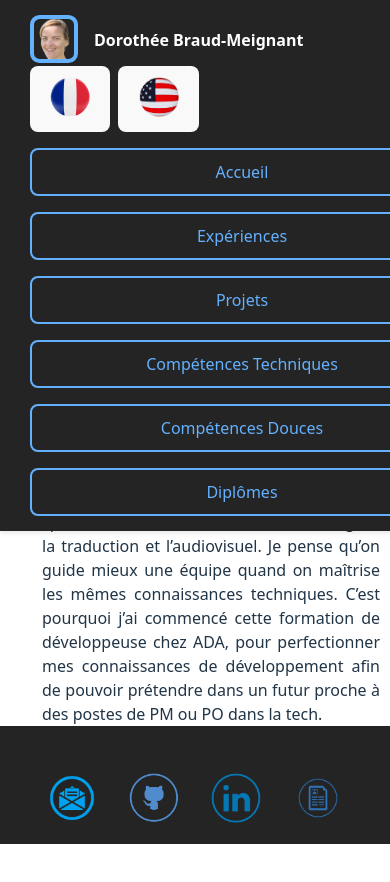
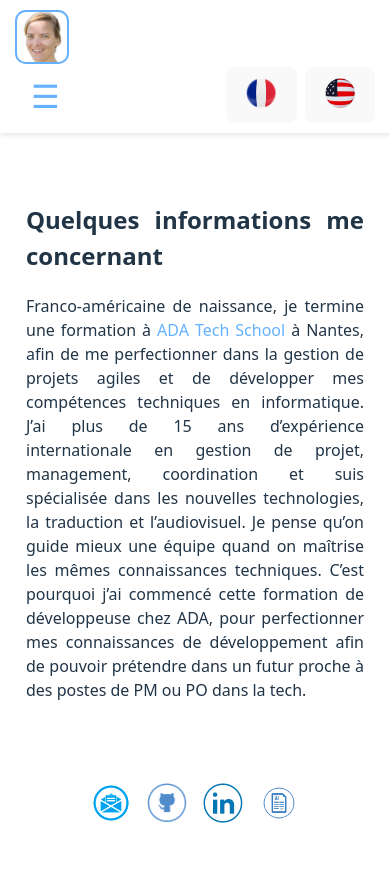
Before and after one commit to DorotheeBM/CVDBM, a React (Vite) app: page / in a window 390 px wide. Shown: the top 882 px of the page. Built offline with nearby package versions, Linux system fonts and the light colour scheme.

Commit message:
ajout du menu burger

```diff
--- a/src/components/Header.jsx
+++ b/src/components/Header.jsx
@@ -1,14 +1,18 @@
-import React, { useContext, useState } from "react";
+import React, { useState, useContext } from "react";
 import { Link } from "react-router-dom";
 import Photo from "./assets/photodetouree.png";
 import FR from "./assets/FR.png";
 import USA from "./assets/USA.png";
+import { LangContext } from "../App";
 import "../index.css";
-import { LangContext } from "../App";
 
 function Header() {
   const { lang, setLang, translations } = useContext(LangContext);
-  // const [menuOpen, setMenuOpen] = unseState(false);
+  const [menuOpen, setMenuOpen] = useState(false);
+
+  const toggleMenu = () => {
+    setMenuOpen(!menuOpen);
+  };
 
   return (
     <header className="header-container">
@@ -17,6 +21,13 @@ function Header() {
           <img src={Photo} alt="Dorothée Braud-Meignant" className="header-photo" />
           <h1 className="header-name">Dorothée Braud-Meignant</h1>
         </div>
+
+        {/* Bouton hamburger */}
+        <button className="burger" onClick={toggleMenu}>
+          ☰
+        </button>
+
+        {/* Drapeaux */}
         <div className="language-buttons">
           <button onClick={() => setLang("fr")} title={translations.french_title}>
             <img src={FR} alt={translations.french_alt} className="flag-icon" />
@@ -27,13 +38,14 @@ function Header() {
         </div>
       </div>
 
-      <nav className="nav-links">
-        <Link to="/" className="nav-link">{translations.home}</Link>
-        <Link to="/experiences" className="nav-link">{translations.experience}</Link>
-        <Link to="/projets" className="nav-link">{translations.projects}</Link>
-        <Link to="/competences-techniques" className="nav-link">{translations.technical_skills}</Link>
-        <Link to="/competences-douces" className="nav-link">{translations.soft_skills}</Link>
-        <Link to="/diplomes" className="nav-link">{translations.diplomas}</Link>
+      {/* Navigation principale */}
+      <nav className={`nav-links ${menuOpen ? "show" : ""}`}>
+        <Link to="/" className="nav-link" onClick={() => setMenuOpen(false)}>{translations.home}</Link>
+        <Link to="/experiences" className="nav-link" onClick={() => setMenuOpen(false)}>{translations.experience}</Link>
+        <Link to="/projets" className="nav-link" onClick={() => setMenuOpen(false)}>{translations.projects}</Link>
+        <Link to="/competences-techniques" className="nav-link" onClick={() => setMenuOpen(false)}>{translations.technical_skills}</Link>
+        <Link to="/competences-douces" className="nav-link" onClick={() => setMenuOpen(false)}>{translations.soft_skills}</Link>
+        <Link to="/diplomes" className="nav-link" onClick={() => setMenuOpen(false)}>{translations.diplomas}</Link>
       </nav>
     </header>
   );
--- a/src/index.css
+++ b/src/index.css
@@ -11,45 +11,38 @@
   -moz-osx-font-smoothing: grayscale;
 }
 
+/* ===== LAYOUT ===== */
+body {
+  margin: 0;
+  margin-right: auto;
+  padding-top: 6rem;
+  padding-left: 2rem;
+  min-height: 100vh;
+  overflow-x: hidden;
+}
+
 main {
   padding-top: 100px; /* Hauteur approximative du header */
   padding-bottom: 100px; /* Hauteur approximative du footer */
   overflow-y: auto;
 }
 
-.icon-container {
-  position: fixed;
-  bottom: 0; /* Fixé tout en bas */
-  left: 0; /* Commence à gauche */
-  width: 100%; /* Prend toute la largeur */
-  background-color: #242424; /* Même couleur que le fond, remplace la transparence */
-  padding: 15px 0; /* Espace au-dessus et en-dessous des icônes */
-  display: flex;
-  justify-content: center;
-  align-items: center;
-  gap: 2rem; /* Espacement entre les icônes */
-  z-index: 100; /* S'assure que le footer reste au-dessus des autres éléments */
-}
-
-.footer-icon {
-  border-radius: 50px;
-  width: 50px; /* Taille des icônes dans le footer */
-  padding-top: 2em;
-}
-
+/* ===== HEADER ===== */
 .header-container {
   position: fixed;
   top: 0;
   left: 0;
   width: 100%;
-  background-color: #242424; /* Même couleur que le fond */
-  padding: 15px 30px; /* Ajout de padding horizontal et vertical */
-  z-index: 100; /* Inférieur au footer mais supérieur au reste du contenu */
-  box-shadow: 0 2px 5px rgba(0, 0, 0, 0.1); /* Ombre légère pour le distinguer */
+  background-color: #242424;
+  padding: 15px 30px;
+  z-index: 100;
+  box-shadow: 0 2px 5px rgba(0, 0, 0, 0.1);
   display: flex;
   flex-direction: column;
   align-items: stretch;
+  box-sizing: border-box;
 }
+
 /* Flex haut du header */
 .header-top {
   display: flex;
@@ -65,66 +58,100 @@ main {
 }
 
 .header-name {
-  font-size: 2.5em; /* Taille du texte du nom */
+  font-size: 2.5em;
   font-weight: bold;
   color: white;
   white-space: nowrap;
-}
-
-.header-center {
-  flex: 1;
-  display: flex;
-  justify-content: center;
 }
 
 .header-photo {
   border-width: 4px;
   border-style: solid;
   border-color: #64b1ff;
-  border-radius: 20%; /* Photo ronde */
-  width: 90px; /* Taille de la photo */
-  height: 90px; /* Assurez-vous que la hauteur est proportionnelle */
-  object-fit: cover; /* Assure que l'image couvre bien l'espace */
+  border-radius: 20%;
+  width: 90px;
+  height: 90px;
+  object-fit: cover;
   margin-bottom: 0.2rem;
 }
 
-.flag-container {
+/* Bouton Burger */
+.burger {
+  display: none;
+  background: none;
+  border: none;
+  color: #64b1ff;
+  font-size: 2rem;
+  cursor: pointer;
+  padding: 0.2em 0.5em;
+}
+
+/* Navigation Links */
+.nav-links {
+  display: flex;
+  flex-wrap: wrap;
+  gap: 1rem;
+  margin-top: 1rem;
+}
+
+.nav-link {
+  padding: 10px 15px;
+  text-decoration: none;
+  color: #64b1ff;
+  font-weight: 500;
+  border: 2px solid #64b1ff;
+  border-radius: 8px;
+  transition: border-color 0.25s, background-color 0.25s;
+}
+
+.nav-link:hover {
+  color: #64c4ff;
+  border-color: #ffffff;
+  background-color: #25425e;
+}
+
+/* Language buttons */
+.language-buttons {
   display: flex;
   gap: 0.5rem;
-  margin-right: 3px;
-  padding: 5px 5px;
-}
-
-.flag-button {
-  background: none;
-  border: none;
-  cursor: pointer;
-  display: flex;
-  gap: 0.5rem;
-  padding-right: 5px;
+  align-items: center;
 }
 
 .flag-icon {
-  width: 40px; /* Même largeur que la photo */
-  height: 40px; /* Même hauteur que la photo */
-  object-fit: cover; /* Assure que l'image couvre bien l'espace */
-  border-radius: 20%; /* Même bordure arrondie que la photo */
+  width: 40px;
+  height: 40px;
+  object-fit: cover;
+  border-radius: 20%;
 }
 
-body {
-  margin: 0;
-  margin-right: auto;
-  padding-top: 6rem;
-  padding-left: 2rem;
-  min-height: 100vh;
-  overflow-x: hidden;
+/* ===== FOOTER ===== */
+.icon-container {
+  position: fixed;
+  bottom: 0;
+  left: 0;
+  width: 100%;
+  background-color: #242424;
+  padding: 15px 0;
+  display: flex;
+  justify-content: center;
+  align-items: center;
+  gap: 2rem;
+  z-index: 100;
 }
 
+.footer-icon {
+  border-radius: 50px;
+  width: 50px;
+  padding-top: 2em;
+}
+
+/* ===== GENERAL STYLES ===== */
 a {
   font-weight: 500;
   color: #64b1ff;
   text-decoration: inherit;
 }
+
 a:hover {
   color: #64b1ff;
 }
@@ -145,99 +172,91 @@ button {
   cursor: pointer;
   transition: border-color 0.25s;
 }
+
 button:hover {
   border-color: #64b1ff;
 }
+
 button:focus,
 button:focus-visible {
   outline: 4px auto -webkit-focus-ring-color;
 }
 
-@media (prefers-color-scheme: light) {
-  :root {
-    color: #213547;
-    background-color: #ffffff;
-  }
-  a:hover {
-    color: #64b1ff;
-  }
-  button {
-    background-color: #f9f9f9;
-  }
-}
-
-.nav-links {
-  display: flex;
-  flex-wrap: wrap;
-  gap: 1rem;
-  margin-top: 1rem;
-  /* justify-content: flex-start; */
-}
-
-.nav-link {
-  padding: 10px 15px; /* Ajustez le padding selon vos besoins */
-  text-decoration: none;
-  color: #64b1ff;
-  font-weight: 500;
-  border: 2px solid #64b1ff; /* Ajoute une bordure */
-  border-radius: 8px; /* Coins arrondis */
-  transition: border-color 0.25s, background-color 0.25s;
-}
-
-.nav-link:hover {
-  color: #64c4ff;
-  border-color: #ffffff; /* Change la couleur de la bordure au survol */
-  background-color: #25425e; /* Change la couleur de fond au survol */
-}
-
-.language-buttons {
-  display: flex;
-  gap: 0.5rem; /* Espacement entre les boutons de langue */
-  align-items: center;
-  padding-right: 2rem;
-}
-
+/* ===== BIO ===== */
 .bio {
   padding: 50px;
   text-align: justify;
 }
 
-/* Responsive styles */
-@media (max-width: 768px) {
-  .header-container {
-    flex-direction: column;
+/* ===== STUDIES ===== */
+.studies {
+  font-size: 1em;
+  line-height: 1.2;
 }
 
-  .header-name {
-    font-size: 1.9em;
+.studies h3 {
+  color: #64b1ff;
 }
 
-  .nav-links {
-    flex-direction: column;
-    align-items: stretch;
+.studies ul {
+  list-style-type: disc;
+  padding-left: 20px;
 }
 
-  .nav-link {
-    width: 100%;
-    text-align: center;
-  }
+.studies li {
+  margin-bottom: 0.5em;
 }
 
-@media (max-width: 480px) {
-  .header-photo {
-    width: 40px;
-    height: 40px;
-    margin-bottom: none;
+.studies a {
+  color: white;
+  font-weight: bold;
+  text-decoration: none;
 }
 
-  .header-name {
-    font-size: 1em;
+.studies a:hover {
+  text-decoration: underline;
 }
 
-  .bio {
-    padding: 10px;
+/* ===== SKILLS ===== */
+.douce h3 {
+  color: #64b1ff;
 }
+
+.tech h3 {
+  color: #64b1ff;
 }
+
+.competencesTechniques-container {
+  background-color: white;
+  border-radius: 8px;
+  box-shadow: 0 4px 6px rgba(0, 0, 0, 0.1);
+  max-width: 768px;
+  margin: 0 auto;
+  padding: 32px;
+}
+
+.competencesTechniques-title {
+  font-size: 24px;
+  font-weight: bold;
+  color: #007bff;
+  text-align: center;
+  margin-bottom: 24px;
+}
+
+.competencesTechniques-subtitle {
+  font-size: 20px;
+  font-weight: bold;
+  color: #007bff;
+  margin-bottom: 16px;
+}
+
+.competencesTechniques-list {
+  list-style-type: disc;
+  padding-left: 24px;
+  color: #4a4a4a;
+}
+
+/* ===== CONTACT ===== */
 .contact-container {
   border-radius: 12px;
   padding: 2rem;
@@ -278,79 +297,107 @@ button:focus-visible {
   background-color: #25425e;
 }
 
-/* Responsive */
+/* ===== LIGHT MODE ===== */
+@media (prefers-color-scheme: light) {
+  :root {
+    color: #213547;
+    background-color: #ffffff;
+  }
+  a:hover {
+    color: #64b1ff;
+  }
+  button {
+    background-color: #f9f9f9;
+  }
+
+  .header-container {
+    background-color: #ffffff;
+  }
+
+  .icon-container {
+    background-color: #ffffff;
+  }
+}
+
+/* ===== RESPONSIVE STYLES ===== */
 @media (max-width: 768px) {
-  .contact-container {
-    padding: 2rem;
+  body {
+    padding-top: 5rem;
+    padding-left: 1rem;
+    padding-right: 1rem;
+  }
+
+  .burger {
+    display: block;
+  }
+
+  .nav-links {
+    display: none;
+    flex-direction: column;
+    width: 100%;
+    margin-top: 0.5rem;
+  }
+
+  .nav-links.show {
+    display: flex;
+  }
+
+  .nav-link {
+    width: 100%;
+    text-align: center;
+    margin: 0.2rem 0;
+  }
+
+  .header-name {
+    font-size: 1.8em;
+  }
+
+  .bio {
+    padding: 20px;
   }
 
   .contact-button {
-    font-size: 0.9rem;
+    width: 30%;
   }
 }
 
-.studies {
-  font-size: 1em; /* Taille de la police */
-  line-height: 1.2; /* Interligne */
+@media (max-width: 480px) {
+  body {
+    padding-top: 4.5rem;
   }
 
-.studies h3 {
-  color: #64b1ff;
+  .header-container {
+    padding: 10px 15px;
   }
 
-.studies ul {
-  list-style-type: disc; /* Style de la liste */
-  padding-left: 20px; /* Espacement à gauche */
+  .header-photo {
+    width: 50px;
+    height: 50px;
+    border-width: 2px;
   }
 
-.studies li {
-  margin-bottom: 0.5em; /* Espacement entre les éléments de la liste */
+  .header-name {
+    font-size: 1.2em;
   }
 
-.studies a {
-  color: white;
-  font-weight: bold;
-  text-decoration: none;
+  .flag-icon {
+    width: 30px;
+    height: 30px;
   }
 
-.studies a:hover {
-  text-decoration: underline; /* Souligner les liens au survol */
+  .bio {
+    padding: 10px;
   }
 
-.douce h3 {
-  color: #64b1ff;
+  .icon-container {
+    gap: 1rem;
   }
 
-.tech h3 {
-  color: #64b1ff;
+  .footer-icon {
+    width: 40px;
   }
 
-.competencesTechniques-container {
-  background-color: white;
-  border-radius: 8px;
-  box-shadow: 0 4px 6px rgba(0, 0, 0, 0.1);
-  max-width: 768px;
-  margin: 0 auto;
-  padding: 32px;
+  .contact-button {
+    width: 50%;
   }
-
-.competencesTechniques-title {
-  font-size: 24px;
-  font-weight: bold;
-  color: #007bff; /* Bleu */
-  text-align: center;
-  margin-bottom: 24px;
 }
-
-.competencesTechniques-subtitle {
-  font-size: 20px;
-  font-weight: bold;
-  color: #007bff; /* Bleu */
-  margin-bottom: 16px;
-}
-
-.competencesTechniques-list {
-  list-style-type: disc;
-  padding-left: 24px;
-  color: #4a4a4a; /* Gris foncé */
-}
```
Lines whose indentation alone changed are shown as unchanged.
